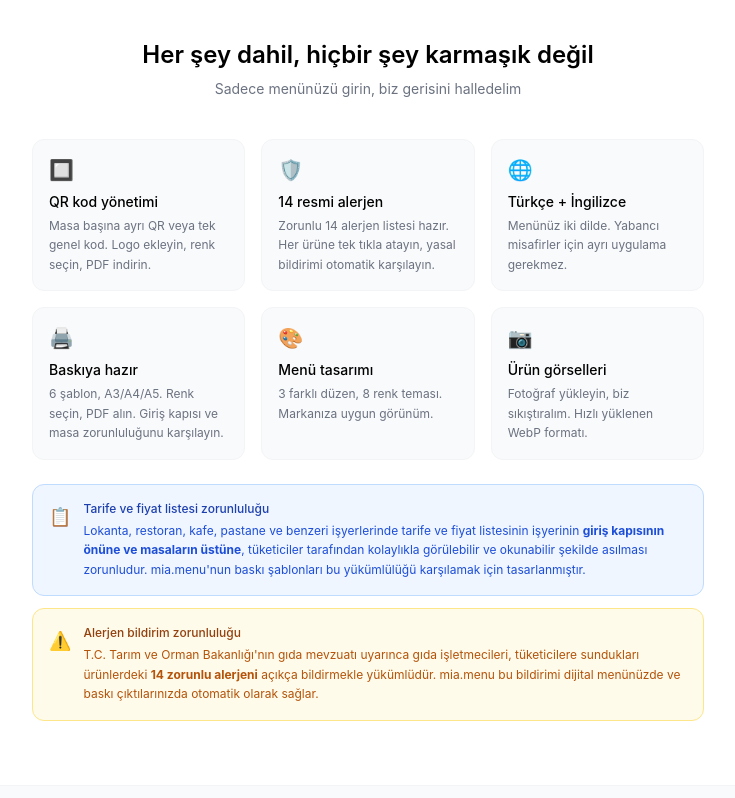
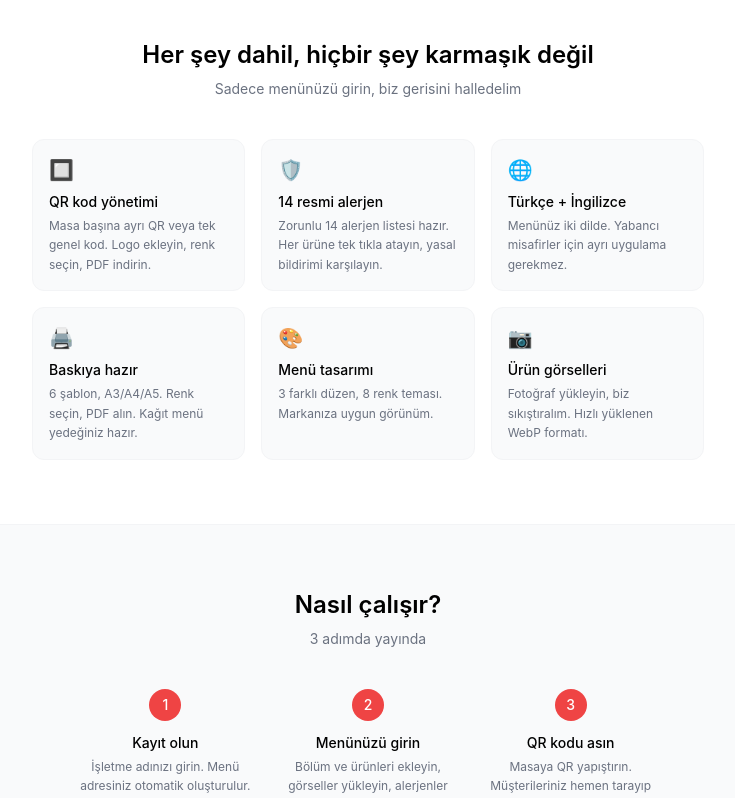
Before and after one commit to burakefeoglu-source/mia-menu, a Next.js app in the folder apps/web/: page / in a window 1280 px wide. Shown: the part 940-1738 px from the top of the page, without its empty margins (272-1007 px from the left). Built offline with nearby package versions, Linux system fonts and the light colour scheme.

Commit message:
yasal uyarilar admin paneline tasindi

```diff
--- a/apps/web/app/admin/[slug]/(protected)/allergens/page.tsx
+++ b/apps/web/app/admin/[slug]/(protected)/allergens/page.tsx
@@ -37,10 +37,19 @@ export default async function AllergensPage({ params }: { params: { slug: string
   return (
     <div>
       <h2 className="text-base font-medium mb-1">Alerjen listesi</h2>
-      <p className="text-xs text-gray-500 mb-4">
+      <p className="text-xs text-gray-500 mb-3">
         İlk 8 tanesi yasal standart liste (silinemez). İstediğin kadar kendi alerjenini
         ekleyebilirsin.
       </p>
+      <div className="bg-amber-50 border border-amber-200 rounded-lg p-3 flex gap-2.5 mb-5">
+        <span className="text-amber-500 flex-shrink-0 mt-0.5">⚠️</span>
+        <p className="text-xs text-amber-800 leading-relaxed">
+          <strong>Yasal zorunluluk:</strong> T.C. Tarım ve Orman Bakanlığı&apos;nın gıda mevzuatı
+          uyarınca gıda işletmecileri, tüketicilere sundukları ürünlerdeki <strong>14 zorunlu
+          alerjeni</strong> açıkça bildirmekle yükümlüdür. Her ürüne ilgili alerjenleri
+          işaretlemeniz, hem yasal uyumu hem de müşteri güvenliğini sağlar.
+        </p>
+      </div>
 
       <div className="flex flex-wrap gap-2 mb-5">
         {(allergens ?? []).map((a) => (
--- a/apps/web/app/admin/[slug]/(protected)/print/page.tsx
+++ b/apps/web/app/admin/[slug]/(protected)/print/page.tsx
@@ -4,9 +4,18 @@ export default function PrintPage({ params }: { params: { slug: string } }) {
   return (
     <div>
       <h2 className="text-base font-medium mb-1">Baskı</h2>
-      <p className="text-xs text-gray-500 mb-5">
+      <p className="text-xs text-gray-500 mb-4">
         Menünüzü A4 veya A5 kağıda baskıya hazır PDF olarak çıktı alın.
       </p>
+      <div className="bg-blue-50 border border-blue-200 rounded-lg p-3 flex gap-2.5 mb-5">
+        <span className="text-blue-500 flex-shrink-0 mt-0.5">📋</span>
+        <p className="text-xs text-blue-800 leading-relaxed">
+          <strong>Yasal zorunluluk:</strong> Lokanta, restoran, kafe ve benzeri işyerlerinde tarife ve
+          fiyat listesinin işyerinin <strong>giriş kapısının önüne ve hizmet sunulan masaların
+          üstüne</strong> tüketiciler tarafından kolaylıkla görülebilir şekilde asılması zorunludur.
+          Aşağıdaki şablonlardan baskı alarak bu yükümlülüğü karşılayabilirsiniz.
+        </p>
+      </div>
       <PrintPanel slug={params.slug} />
     </div>
   );
--- a/apps/web/app/page.tsx
+++ b/apps/web/app/page.tsx
@@ -55,13 +55,12 @@ export default function LandingPage() {
       <section className="px-6 py-16 border-b border-gray-100">
         <h2 className="text-2xl font-semibold text-center mb-2">Her şey dahil, hiçbir şey karmaşık değil</h2>
         <p className="text-center text-gray-500 text-sm mb-10">Sadece menünüzü girin, biz gerisini halledelim</p>
-
-        <div className="grid grid-cols-2 md:grid-cols-3 gap-4 max-w-2xl mx-auto mb-6">
+        <div className="grid grid-cols-2 md:grid-cols-3 gap-4 max-w-2xl mx-auto">
           {[
             ['🔲', 'QR kod yönetimi', 'Masa başına ayrı QR veya tek genel kod. Logo ekleyin, renk seçin, PDF indirin.'],
-            ['🛡️', '14 resmi alerjen', 'Zorunlu 14 alerjen listesi hazır. Her ürüne tek tıkla atayın, yasal bildirimi otomatik karşılayın.'],
+            ['🛡️', '14 resmi alerjen', 'Zorunlu 14 alerjen listesi hazır. Her ürüne tek tıkla atayın, yasal bildirimi karşılayın.'],
             ['🌐', 'Türkçe + İngilizce', 'Menünüz iki dilde. Yabancı misafirler için ayrı uygulama gerekmez.'],
-            ['🖨️', 'Baskıya hazır', '6 şablon, A3/A4/A5. Renk seçin, PDF alın. Giriş kapısı ve masa zorunluluğunu karşılayın.'],
+            ['🖨️', 'Baskıya hazır', '6 şablon, A3/A4/A5. Renk seçin, PDF alın. Kağıt menü yedeğiniz hazır.'],
             ['🎨', 'Menü tasarımı', '3 farklı düzen, 8 renk teması. Markanıza uygun görünüm.'],
             ['📷', 'Ürün görselleri', 'Fotoğraf yükleyin, biz sıkıştıralım. Hızlı yüklenen WebP formatı.'],
           ].map(([icon, title, desc]) => (
@@ -71,34 +70,6 @@ export default function LandingPage() {
               <p className="text-xs text-gray-500 leading-relaxed">{desc}</p>
             </div>
           ))}
-        </div>
-
-        {/* Baskı yasal uyarısı */}
-        <div className="max-w-2xl mx-auto bg-blue-50 border border-blue-200 rounded-xl p-4 flex gap-3">
-          <span className="text-blue-600 text-lg flex-shrink-0 mt-0.5">📋</span>
-          <div>
-            <p className="text-xs font-medium text-blue-800 mb-1">Tarife ve fiyat listesi zorunluluğu</p>
-            <p className="text-xs text-blue-700 leading-relaxed">
-              Lokanta, restoran, kafe, pastane ve benzeri işyerlerinde tarife ve fiyat listesinin
-              işyerinin <strong>giriş kapısının önüne ve masaların üstüne</strong>, tüketiciler tarafından
-              kolaylıkla görülebilir ve okunabilir şekilde asılması zorunludur. mia.menu&apos;nun baskı
-              şablonları bu yükümlülüğü karşılamak için tasarlanmıştır.
-            </p>
-          </div>
-        </div>
-
-        {/* Alerjen yasal uyarısı */}
-        <div className="max-w-2xl mx-auto bg-amber-50 border border-amber-200 rounded-xl p-4 flex gap-3 mt-3">
-          <span className="text-amber-600 text-lg flex-shrink-0 mt-0.5">⚠️</span>
-          <div>
-            <p className="text-xs font-medium text-amber-800 mb-1">Alerjen bildirim zorunluluğu</p>
-            <p className="text-xs text-amber-700 leading-relaxed">
-              T.C. Tarım ve Orman Bakanlığı&apos;nın gıda mevzuatı uyarınca gıda işletmecileri,
-              tüketicilere sundukları ürünlerdeki <strong>14 zorunlu alerjeni</strong> açıkça bildirmekle
-              yükümlüdür. mia.menu bu bildirimi dijital menünüzde ve baskı çıktılarınızda otomatik olarak
-              sağlar.
-            </p>
-          </div>
         </div>
       </section>
 
@@ -125,7 +96,7 @@ export default function LandingPage() {
       <section className="px-6 py-16 border-b border-gray-100">
         <h2 className="text-2xl font-semibold text-center mb-2">Fiyatlandırma</h2>
         <p className="text-center text-gray-500 text-sm mb-10">5 gün ücretsiz, sonra yıllık abonelik</p>
-        <div className="grid grid-cols-1 md:grid-cols-2 gap-4 max-w-md mx-auto mb-6">
+        <div className="grid grid-cols-1 md:grid-cols-2 gap-4 max-w-md mx-auto">
           <div className="bg-white border border-gray-200 rounded-xl p-5">
             <p className="text-sm font-medium mb-2">Aylık</p>
             <p className="text-3xl font-semibold mb-1">300 <span className="text-base font-normal text-gray-500">₺/ay</span></p>
```
